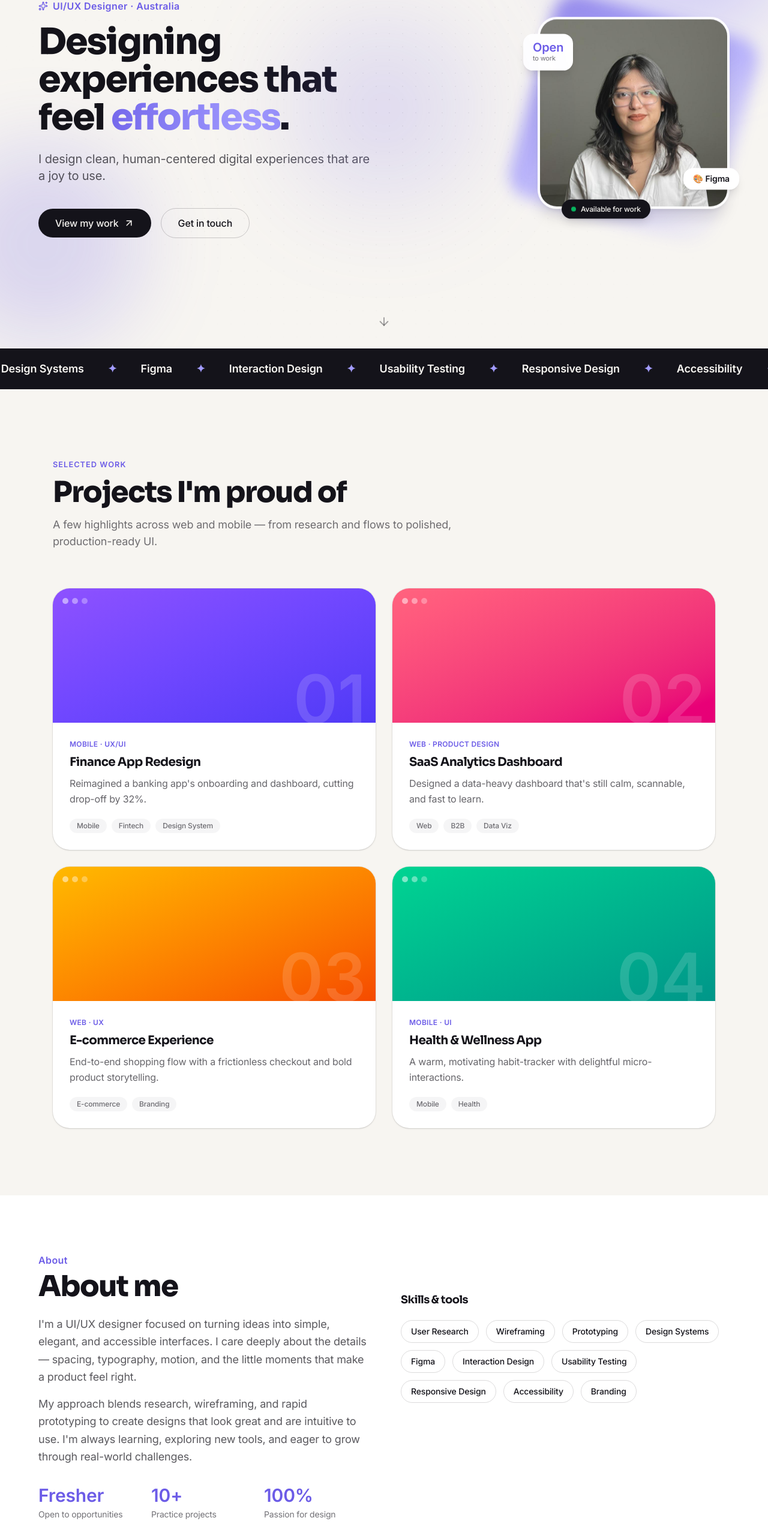
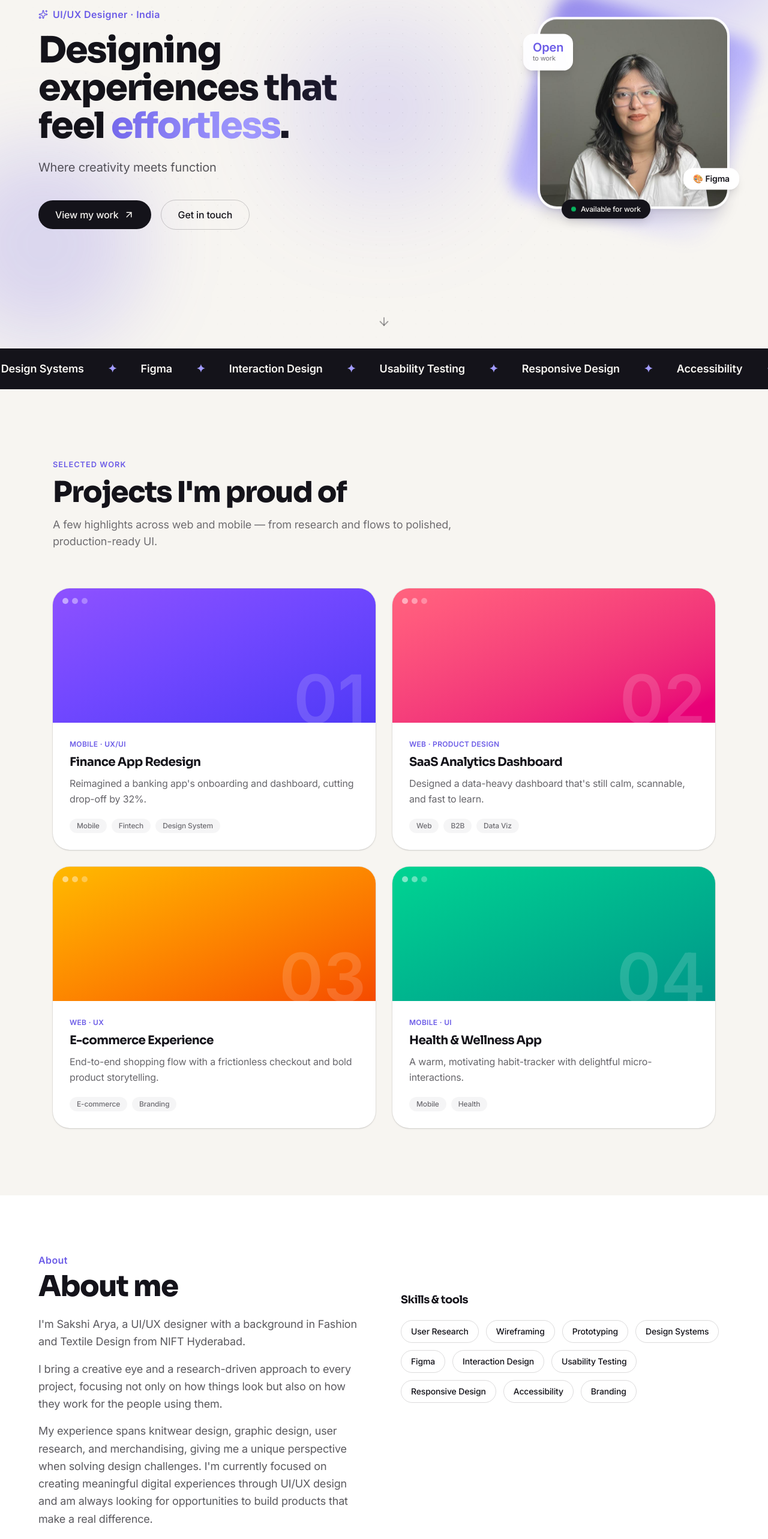
Before and after one commit to BinishB123/ui-ux-portfolio, a React (Vite) app: page / in a window 1280 px wide. Shown: the part 219-2785 px from the top of the page at 60% size. Built offline with nearby package versions, Linux system fonts and the light colour scheme.

Commit message:
content change

```diff
--- a/src/data/content.js
+++ b/src/data/content.js
@@ -5,11 +5,11 @@
 import image from '../assets/WhatsApp Image 2026-06-19 at 22.19.56.jpeg'
 
 export const PROFILE = {
-  name: "Your Name",
+  name: "Sakshi Arya",
   role: "UI/UX Designer",
-  tagline: "I design clean, human-centered digital experiences that are a joy to use.",
-  location: "Australia",
-  email: "hello@yourname.com",
+  tagline: "Where creativity meets function",
+  location: "India",
+  email: "sakshi2.2004@gmail.com",
   resumeUrl: "#",
   // Drop the designer's photo in /public (e.g. /designer.jpg) and set the path here.
   // Leave "" to show a styled placeholder with initials.
@@ -21,17 +21,21 @@ export const PROFILE = {
   // icon must match a key in the ICONS map in Contact.jsx
   socials: [
     { label: "Instagram", icon: "Instagram", url: "#" },
-    { label: "LinkedIn", icon: "LinkedIn", url: "#" },
+    { label: "LinkedIn", icon: "LinkedIn", url: " https://www.linkedin.com/in/arya-sakshi02/" },
   ],
 };
 
 export const ABOUT = {
   heading: "About me",
   // Neutral copy that works for freshers and experienced designers alike.
-  paragraphs: [
-    "I'm a UI/UX designer focused on turning ideas into simple, elegant, and accessible interfaces. I care deeply about the details — spacing, typography, motion, and the little moments that make a product feel right.",
-    "My approach blends research, wireframing, and rapid prototyping to create designs that look great and are intuitive to use. I'm always learning, exploring new tools, and eager to grow through real-world challenges.",
-  ],
+ paragraphs: [
+"I'm Sakshi Arya, a UI/UX designer with a background in Fashion and Textile Design from NIFT Hyderabad.",
+
+"I bring a creative eye and a research-driven approach to every project, focusing not only on how things look but also on how they work for the people using them.",
+
+"My experience spans knitwear design, graphic design, user research, and merchandising, giving me a unique perspective when solving design challenges. I'm currently focused on creating meaningful digital experiences through UI/UX design and am always looking for opportunities to build products that make a real difference."
+]
+,
   // Optional — leave the array empty [] to hide this block (e.g. if you're a
   // fresher with no metrics yet). Fresher examples are shown below.
   stats: [
@@ -47,10 +51,11 @@ export const ABOUT = {
  */
 export const EDUCATION = [
   {
-    degree: "B.Des / B.Tech / Diploma in Design",
-    school: "Your University / College",
+    degree: "B.Des in Knitwear Design",
+    school: "NIFT Hyderabad",
     year: "2022 – 2026",
-    detail: "Relevant coursework: UX Research, Visual Design, HCI, Prototyping.",
+    detail:
+      "Relevant coursework: Fashion Design, User Research, Graphic Design, Textile Studies.",
   },
 ];
 
@@ -59,8 +64,11 @@ export const EDUCATION = [
  * Leave empty [] to hide.
  */
 export const CERTIFICATIONS = [
-  { name: "Google UX Design Certificate", issuer: "Coursera", year: "2025" },
-  { name: "Figma Essentials", issuer: "Online", year: "2025" },
+  {
+    name: "Google Project Management Certificate",
+    issuer: "Google",
+    year: "2025",
+  },
 ];
 
 export const SKILLS = [
```
